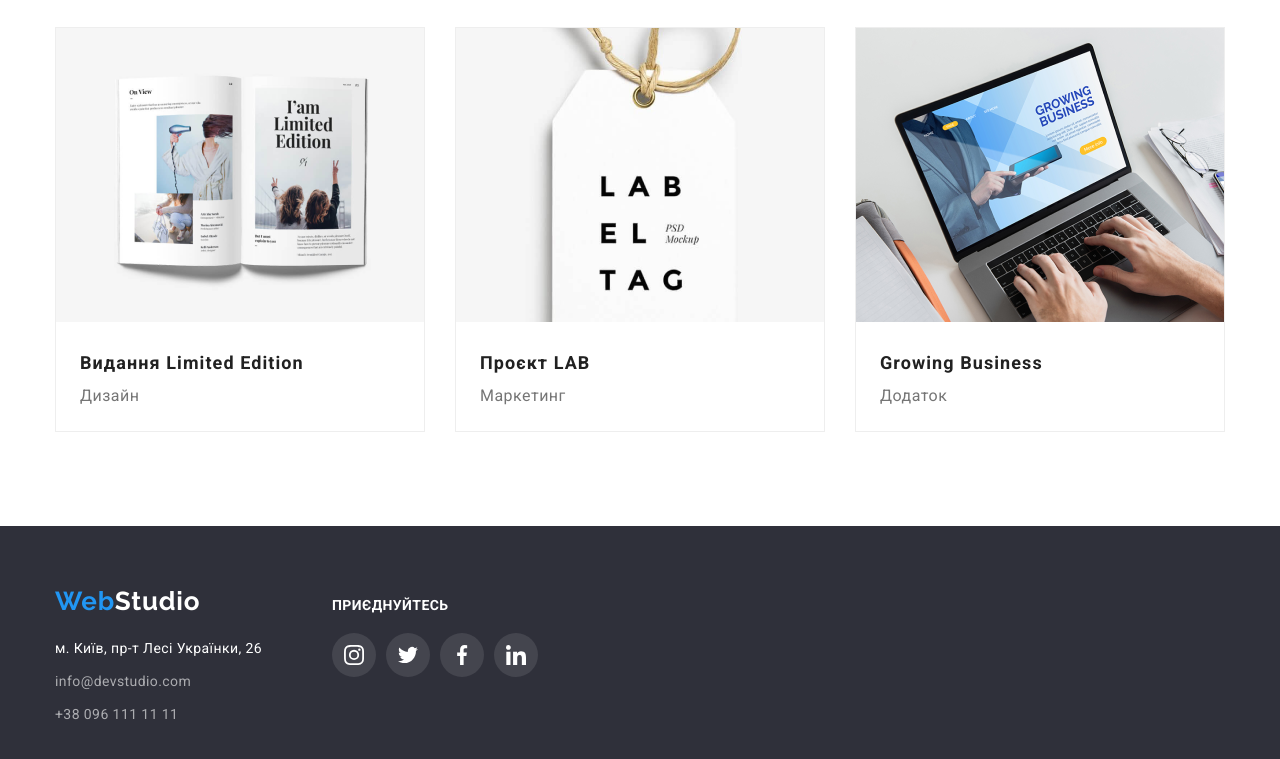
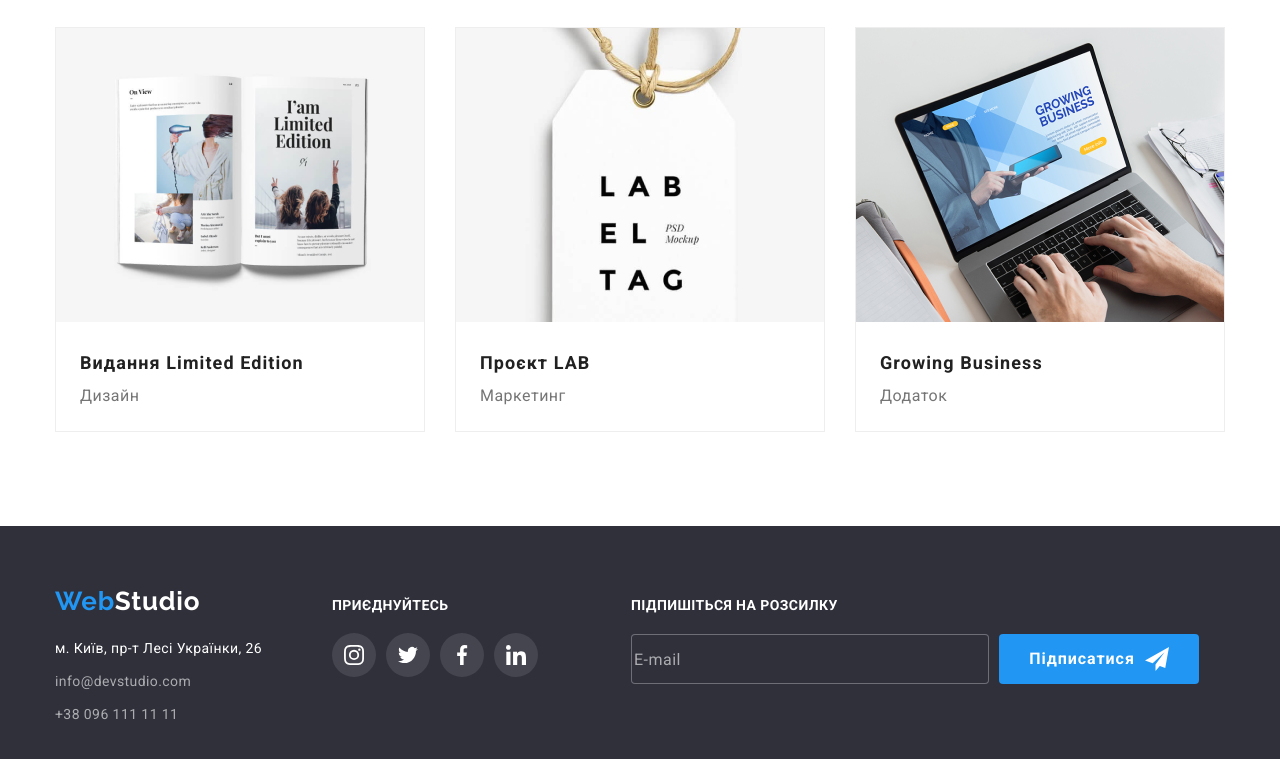
Before and after one commit to Andrey000001/goit-markup-hw-06, a plain HTML site: page portfolio.html in a window 1280 px wide. Shown: the part 1106-1865 px from the top of the page. Drawn offline with nearby package versions, Linux system fonts and the light colour scheme.

Commit message:
porfolio footer end

```diff
--- a/portfolio.html
+++ b/portfolio.html
@@ -325,6 +325,17 @@
             </li>
           </ul>
         </div>
+        <div class="butt-type" role="group">
+          <p class="butt-text">ПІДПИШІТЬСЯ НА РОЗСИЛКУ</p>
+          <div class="butt-join">
+            <input type="email" name="email" value="E-mail" class="link-input">
+            <button class="link-butt" type="button">Підписатися
+              <svg class="icon-icon-send" width="24" height="24">
+                <use href="./images/icon/symbol-defs_2.svg#icon-icon-send"></use>
+              </svg>
+            </button>
+          </div>
+        </div>
       </div>
     </footer>
   </body>
--- a/styles/portfolio.css
+++ b/styles/portfolio.css
@@ -484,3 +484,78 @@ body {
 .iconn:not(:last-child) {
     margin-right: 10px;
 }
+/* ПІДПИШІТЬСЯ НА РОЗСИЛКУ */
+.butt-type {
+    margin-left: 93px;
+
+  }
+
+
+  .butt-text {
+    display: block;
+    margin-bottom: 20px;
+
+    font-family: 'Roboto';
+    font-weight: 700;
+    font-size: 14px;
+    line-height: 1.14;
+    letter-spacing: 0.03em;
+
+    color: #FFFFFF;
+  }
+
+
+  .butt-join {
+    display: flex;
+    gap: 10px;
+  }
+
+
+  .link-input {
+    font-family: 'Roboto';
+    font-size: 16px;
+    line-height: 20px;
+    font-size: 16px;
+    letter-spacing: 0.03em;
+
+    width: 358px;
+    height: 50px;
+
+    border: 1px solid rgba(255, 255, 255, 0.3);
+    border-radius: 4px;
+
+    color: rgba(255, 255, 255, 0.6);
+    background-color: #2F303A;
+
+    outline: none;
+  }
+
+
+  .link-butt {
+    width: 200px;
+    height: 50px;
+
+    display: flex;
+    justify-content: center;
+    align-items: center;
+
+    border-radius: 4px;
+    background: #2196F3;
+    border-color: transparent;
+
+    font-family: 'Roboto';
+    font-weight: 700;
+    font-size: 16px;
+    line-height: 1.875;
+    letter-spacing: 0.06em;
+
+    cursor:pointer;
+
+    color: #FFFFFF;
+  }
+
+  .icon-icon-send {
+    fill: var(--white);
+
+    margin-left: 10px;
+  }
```
Also changed, not shown: styles/index.css (+7 -8 lines).
